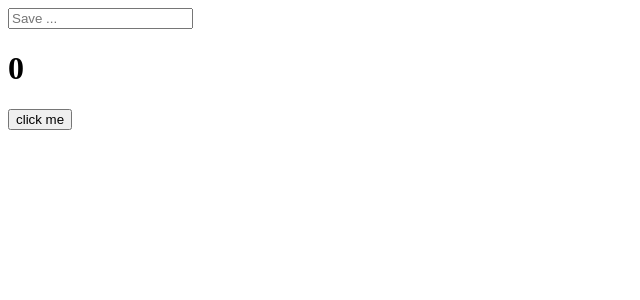
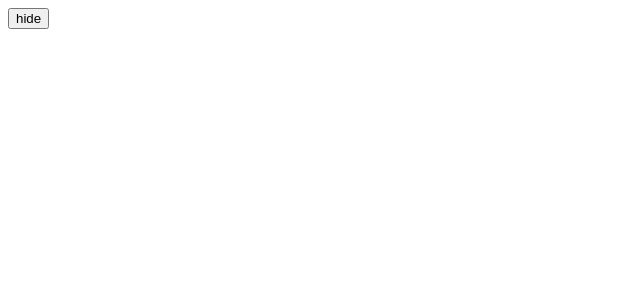
Before and after one commit to lienkooky/Cloning_Movie, a React (Create React App) app in the folder begin/: page / in a window 1280 px wide. Shown: the top 300 px of the page, without its empty margins (0-640 px from the left). Built offline with nearby package versions, Linux system fonts and the light colour scheme; the HTML template or start-up script is replaced by a standard one.

Commit message:
how to use ComponentWillUnmount Using useEffect

```diff
--- a/begin/src/App.js
+++ b/begin/src/App.js
@@ -1,33 +1,55 @@
 import { useEffect, useState } from 'react';
 
+function Hello() {
+  useEffect(() => {
+    console.log(`hi :)`);
+    return () => {
+      console.log(`bye :(`);
+    };
+  }, []);
+  return <h1>Hello</h1>;
+}
+
 function App() {
-  const [counter, setCounter] = useState(0);
-  const [keyword, setKeyword] = useState('');
+  // const [counter, setCounter] = useState(0);
+  // const [keyword, setKeyword] = useState('');
+  // const onClick = () => {
+  //   setCounter((prev) => prev + 1);
+  // };
+  // const onChange = (event) => {
+  //   setKeyword(event.target.value);
+  // };
+
+  // useEffect(() => {
+  //   console.log('i run only once');
+  // }, []);
+  // useEffect(() => {
+  //   console.log(`i run when "counter" changes`);
+  // }, [counter]);
+  // useEffect(() => {
+  //   console.log(`i run when "keyword" changes`);
+  // }, [keyword]);
+  // useEffect(() => {
+  //   console.log(`i run when "counter & keyword" changes`);
+  // }, [counter, keyword]);
+
+  // return (
+  //   <div>
+  //     <input value={keyword} onChange={onChange} placeholder="Save ..." />
+  //     <h1>{counter}</h1>
+  //     <button onClick={onClick}>click me</button>
+  //   </div>
+  // );
+
+  const [showing, setShowing] = useState(false);
+
   const onClick = () => {
-    setCounter((prev) => prev + 1);
+    setShowing((prev) => !prev);
   };
-  const onChange = (event) => {
-    setKeyword(event.target.value);
-  };
-
-  useEffect(() => {
-    console.log('i run only once');
-  }, []);
-  useEffect(() => {
-    console.log(`i run when "counter" changes`);
-  }, [counter]);
-  useEffect(() => {
-    console.log(`i run when "keyword" changes`);
-  }, [keyword]);
-  useEffect(() => {
-    console.log(`i run when "counter & keyword" changes`);
-  }, [counter, keyword]);
-
   return (
     <div>
-      <input value={keyword} onChange={onChange} placeholder="Save ..." />
-      <h1>{counter}</h1>
-      <button onClick={onClick}>click me</button>
+      {showing ? <Hello /> : null}
+      <button onClick={onClick}>{showing ? `show` : `hide`}</button>
     </div>
   );
 }
```
